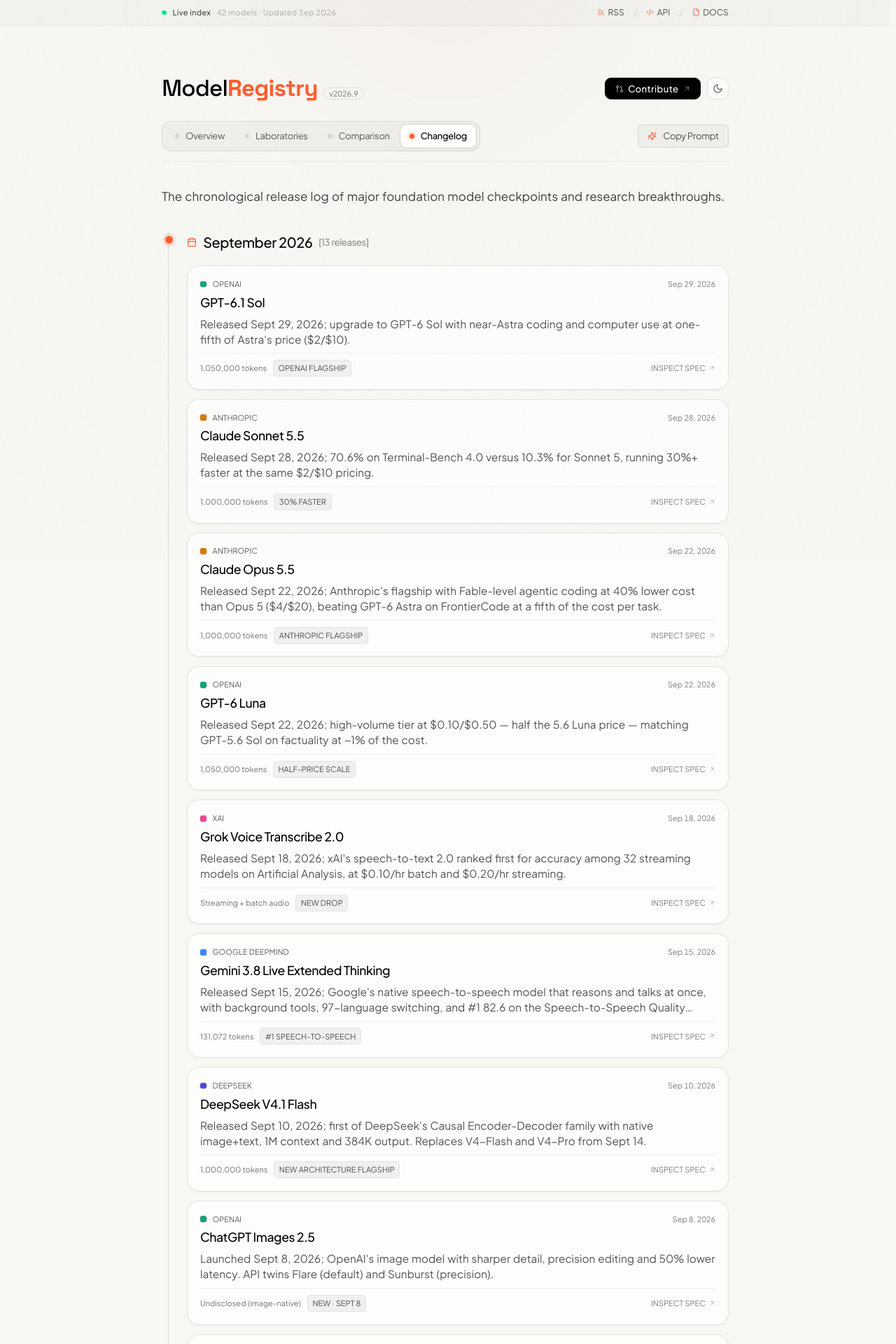
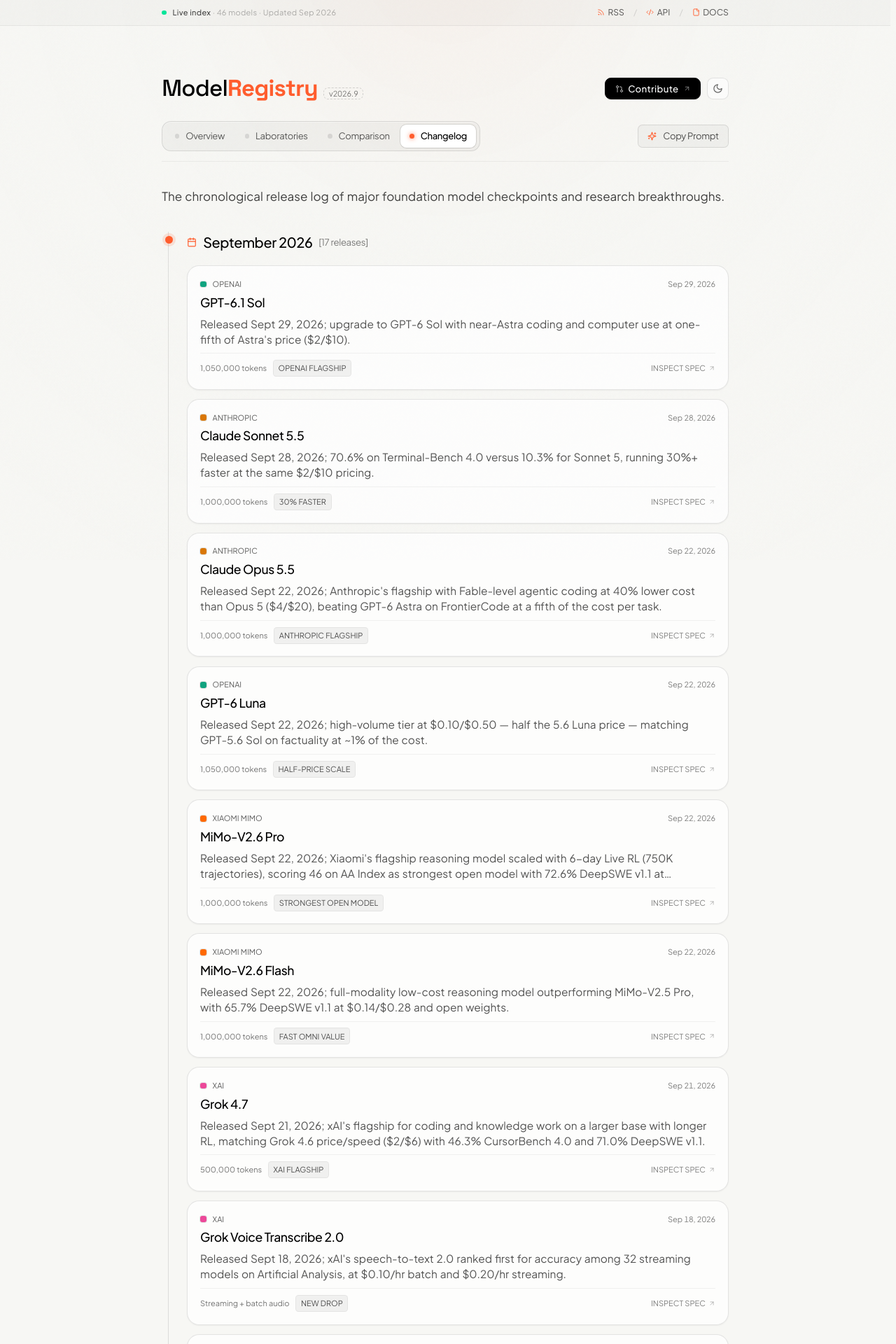
Before and after one commit to TirupMehta/ModelRegistry, a Next.js app: page /timeline in a window 1280 px wide. Shown: the top 1920 px of the page at 70% size. Built offline with nearby package versions, Linux system fonts and the light colour scheme.

Commit message:
feat(registry): add Grok 4.7 (xAI), MiMo-V2.6 Pro/Flash (Xiaomi), Qwen3.8 Omni Flash (Qwen)

```diff
--- a/data/companies.ts
+++ b/data/companies.ts
@@ -55,9 +55,9 @@ export const companies: Record<string, Company> = {
     website: "https://x.ai",
     headquarters: "San Francisco, CA / Memphis, TN",
     accentColor: "#ec4899",
-    description: "Elon Musk's lab powered by the Memphis Colossus supercluster, creators of Grok 4.6 with 1.5T parameters and upcoming Grok 4.7.",
-    latestFlagship: "Grok 4.6",
-    latestReasoning: "Grok 4.6 (Think Mode)",
+    description: "Elon Musk's lab powered by the Memphis Colossus supercluster, creators of Grok 4.7 flagship for coding and knowledge work with 500K context.",
+    latestFlagship: "Grok 4.7",
+    latestReasoning: "Grok 4.7 (xHigh)",
     openWeightsAdvocate: true,
   },
   deepseek: {
@@ -161,9 +161,9 @@ export const companies: Record<string, Company> = {
     website: "https://www.mi.com",
     headquarters: "Beijing, China",
     accentColor: "#ff6900",
-    description: "Creators of MiMo-V2.5, the current leader in programming token share with repository-level understanding and 1M+ context.",
-    latestFlagship: "MiMo-V2.5",
-    latestReasoning: "MiMo-V2.5 Pro",
+    description: "Creators of MiMo-V2.6 Pro, the strongest open model (AA Index 46) with scaled RL self-improvement, omni-modal reasoning and 1M context.",
+    latestFlagship: "MiMo-V2.6 Pro",
+    latestReasoning: "MiMo-V2.6 Pro",
     openWeightsAdvocate: true,
   },
   moonshotai: {
--- a/data/models.ts
+++ b/data/models.ts
@@ -369,8 +369,8 @@ export const modelsData: ModelItem[] = [
     name: "Grok 4.6",
     version: "4.6",
     releaseDate: "2026-08-12",
-    isCompanyFlagship: true,
-    isLatestCheckpoint: true,
+    isCompanyFlagship: false,
+    isLatestCheckpoint: false,
     statusBadge: "1.5T SUPERCOMPUTE",
     category: "flagship",
     categoryLabel: "Frontier Coding & STEM",
@@ -390,6 +390,38 @@ export const modelsData: ModelItem[] = [
     links: {
       announcement: "https://x.ai/blog/grok-4-6",
       playground: "https://x.com/i/grok",
+    },
+  },
+  {
+    id: "grok-4-7",
+    companyId: "xai",
+    companyName: "xAI",
+    name: "Grok 4.7",
+    version: "4.7",
+    releaseDate: "2026-09-21",
+    isCompanyFlagship: true,
+    isLatestCheckpoint: true,
+    statusBadge: "XAI FLAGSHIP",
+    category: "flagship",
+    categoryLabel: "Frontier Coding & Knowledge",
+    contextWindow: "500,000 tokens",
+    contextWindowTokens: 500000,
+    maxOutputTokens: "65,536 tokens",
+    parameters: "Undisclosed (xAI, larger base than 4.6)",
+    openWeights: false,
+    license: "Proprietary API / Grok Build",
+    pricing: { input: 2.0, output: 6.0 },
+    highlight:
+      "Released Sept 21, 2026; xAI's flagship for coding and knowledge work on a larger base with longer RL, matching Grok 4.6 price/speed ($2/$6) with 46.3% CursorBench 4.0 and 71.0% DeepSWE v1.1.",
+    modalities: ["Text", "Vision", "Code"],
+    benchmarks: {
+      sweBench: "71.0% (DeepSWE v1.1)",
+      terminalBench: "37.6%",
+    },
+    links: {
+      announcement: "https://x.ai/news/grok-4-7",
+      playground: "https://x.com/i/grok",
+      apiDocs: "https://docs.x.ai",
     },
   },
   {
@@ -692,6 +724,35 @@ export const modelsData: ModelItem[] = [
       playground: "https://chat.qwenlm.ai",
     },
   },
+  {
+    id: "qwen-3-8-omni-flash",
+    companyId: "qwen",
+    companyName: "Alibaba Cloud (Qwen)",
+    name: "Qwen3.8 Omni Flash",
+    version: "3.8-Omni-Flash",
+    releaseDate: "2026-09-18",
+    isCompanyFlagship: false,
+    isLatestCheckpoint: true,
+    statusBadge: "OMNI AGENTIC",
+    category: "multimodal",
+    categoryLabel: "Agentic Omni",
+    contextWindow: "1,000,000 tokens",
+    contextWindowTokens: 1000000,
+    maxOutputTokens: "131,072 tokens",
+    parameters: "Undisclosed (Qwen Omni MoE)",
+    openWeights: false,
+    license: "Alibaba Cloud Model Studio",
+    pricing: { input: 0.15, output: 0.47 },
+    highlight:
+      "Released Sept 18, 2026; Qwen's first omni model built for agentic work with text/image/audio/video input, 1M context and 131K output at $0.15/$0.47, video input ~89% cheaper than Qwen3.5-Omni-Plus.",
+    modalities: ["Text", "Vision", "Audio", "Video"],
+    benchmarks: {},
+    links: {
+      announcement: "https://qwen.ai/blog?id=qwen3.8-omni-flash",
+      playground: "https://chat.qwen.ai",
+      apiDocs: "https://www.alibabacloud.com/help/en/model-studio/qwen3-8-omni-flash",
+    },
+  },
 
 
   // ─── MISTRAL AI ──────────────────────────────────────────────────────────
@@ -925,7 +986,7 @@ export const modelsData: ModelItem[] = [
     name: "MiMo-V2.5",
     version: "2.5",
     releaseDate: "2026-07-10",
-    isCompanyFlagship: true,
+    isCompanyFlagship: false,
     isLatestCheckpoint: false,
     statusBadge: "#1 CODING SHARE",
     category: "code",
@@ -953,7 +1014,7 @@ export const modelsData: ModelItem[] = [
     version: "2.5-Pro",
     releaseDate: "2026-08-02",
     isCompanyFlagship: false,
-    isLatestCheckpoint: true,
+    isLatestCheckpoint: false,
     statusBadge: "79% SWE-VERIFIED",
     category: "reasoning",
     categoryLabel: "Deep Coding Reasoning",
@@ -971,6 +1032,79 @@ export const modelsData: ModelItem[] = [
     },
     links: {
       announcement: "https://www.mi.com",
+    },
+  },
+  {
+    id: "mimo-v2-6-pro",
+    companyId: "xiaomi",
+    companyName: "Xiaomi MiMo",
+    name: "MiMo-V2.6 Pro",
+    version: "2.6-Pro",
+    releaseDate: "2026-09-22",
+    isCompanyFlagship: true,
+    isLatestCheckpoint: true,
+    statusBadge: "STRONGEST OPEN MODEL",
+    category: "flagship",
+    categoryLabel: "Omnimodal Reasoning Flagship",
+    contextWindow: "1,000,000 tokens",
+    contextWindowTokens: 1000000,
+    maxOutputTokens: "65,536 tokens",
+    parameters: "1.02T MoE (42B Activated)",
+    openWeights: true,
+    license: "MIT License",
+    pricing: { input: 0.435, output: 0.87 },
+    highlight:
+      "Released Sept 22, 2026; Xiaomi's flagship reasoning model scaled with 6-day Live RL (750K trajectories), scoring 46 on AA Index as strongest open model with 72.6% DeepSWE v1.1 at unchanged V2.5 pricing.",
+    modalities: ["Text", "Vision", "Audio", "Video", "Code"],
+    variants: [
+      {
+        name: "MiMo-V2.6 Pro UltraSpeed",
+        role: "20X ULTRASPEED",
+        detail: "Flagship V2.6-Pro quality at up to 20x inference speed for real-time and latency-sensitive workloads.",
+        pricingNote: "API mimo-v2.6-pro-ultraspeed — speed-optimized tier",
+        link: "https://mimo.mi.com/docs/en-US/updates/model",
+      },
+    ],
+    benchmarks: {
+      sweBench: "72.6% (DeepSWE v1.1)",
+    },
+    links: {
+      announcement: "https://mimo.mi.com/docs/en-US/news/latest/v2-6",
+      playground: "https://mimo.xiaomi.com/mimo-v2-6",
+      apiDocs: "https://mimo.mi.com/docs/en-US/updates/model",
+      weights: "https://huggingface.co/collections/XiaomiMiMo/mimo-v26",
+    },
+  },
+  {
+    id: "mimo-v2-6-flash",
+    companyId: "xiaomi",
+    companyName: "Xiaomi MiMo",
+    name: "MiMo-V2.6 Flash",
+    version: "2.6-Flash",
+    releaseDate: "2026-09-22",
+    isCompanyFlagship: false,
+    isLatestCheckpoint: true,
+    statusBadge: "FAST OMNI VALUE",
+    category: "multimodal",
+    categoryLabel: "Fast Multimodal",
+    contextWindow: "1,000,000 tokens",
+    contextWindowTokens: 1000000,
+    maxOutputTokens: "32,768 tokens",
+    parameters: "Undisclosed (MiMo Flash MoE)",
+    openWeights: true,
+    license: "MIT License",
+    pricing: { input: 0.14, output: 0.28 },
+    highlight:
+      "Released Sept 22, 2026; full-modality low-cost reasoning model outperforming MiMo-V2.5 Pro, with 65.7% DeepSWE v1.1 at $0.14/$0.28 and open weights.",
+    modalities: ["Text", "Vision", "Audio", "Video", "Code"],
+    benchmarks: {
+      sweBench: "65.7% (DeepSWE v1.1)",
+    },
+    links: {
+      announcement: "https://mimo.mi.com/docs/en-US/news/latest/v2-6",
+      playground: "https://mimo.xiaomi.com/mimo-v2-6",
+      apiDocs: "https://mimo.mi.com/docs/en-US/updates/model",
+      weights: "https://huggingface.co/collections/XiaomiMiMo/mimo-v26",
     },
   },
 
```
Also changed, not shown: 1 other file (tests, documents, lock files or other folders).
